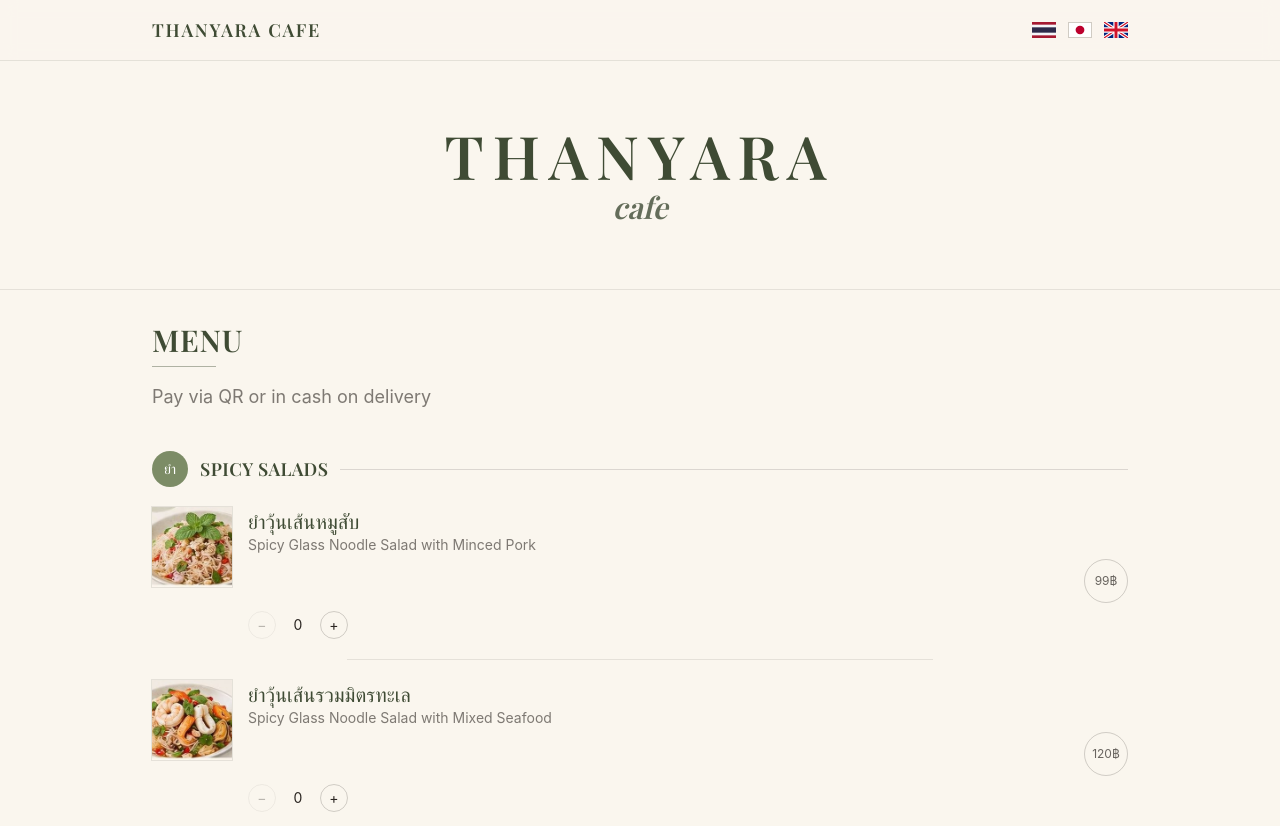
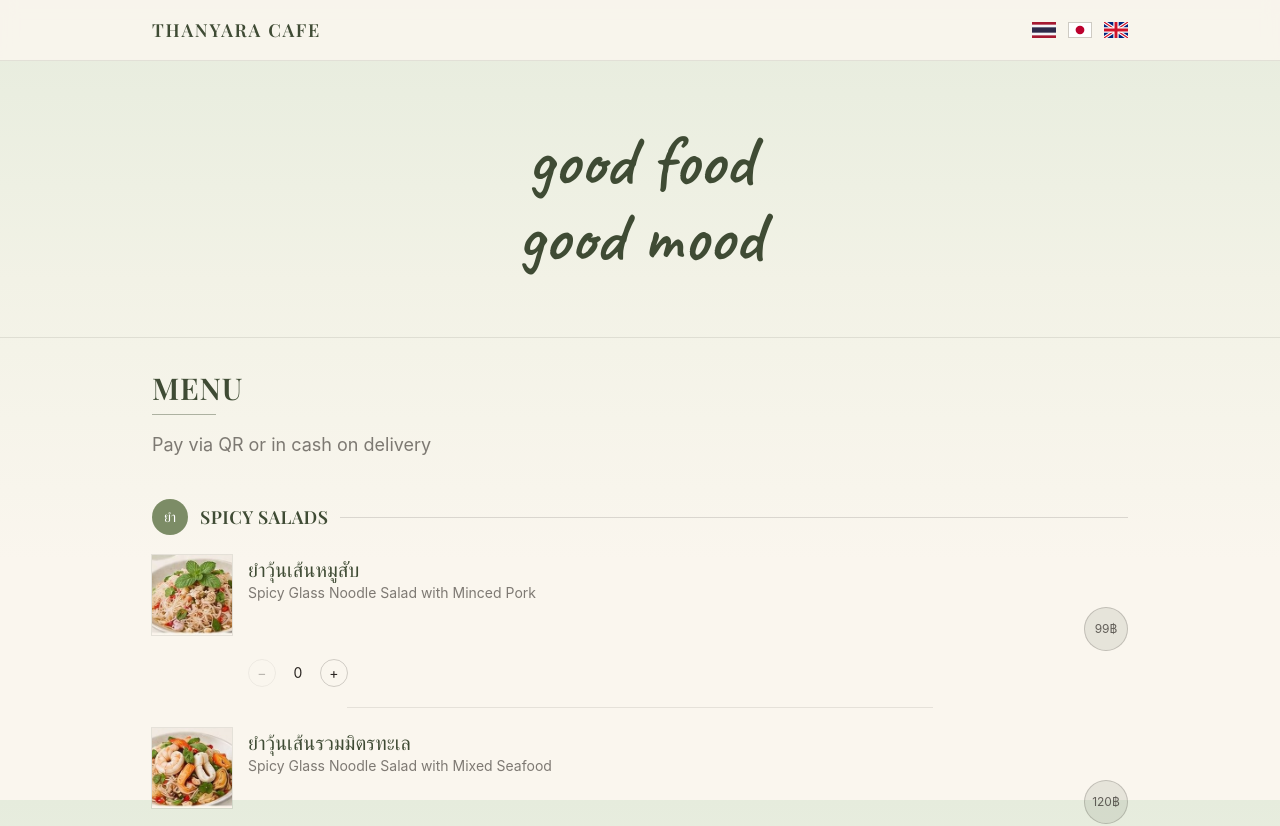
Before and after one commit to michaelchristieningram1974/thanyaracafe, a Next.js app: page / in a window 1280 px wide. Shown: the top 826 px of the page. Built offline with nearby package versions, Linux system fonts and the light colour scheme; a web font is replaced by a local one.

Commit message:
Hero tagline in script font, light green gradient background, tinted price badges

```diff
--- a/app/MenuOrder.tsx
+++ b/app/MenuOrder.tsx
@@ -120,7 +120,7 @@ export default function MenuOrder() {
                         </p>
                         <p className="text-sm text-charcoal/60">{item.name}</p>
                         <div className="mt-1 flex justify-end">
-                          <span className="flex h-11 w-11 shrink-0 items-center justify-center rounded-full border border-charcoal/20 text-xs text-charcoal/70">
+                          <span className="flex h-11 w-11 shrink-0 items-center justify-center rounded-full border border-charcoal/20 bg-forest/10 text-xs text-charcoal/70">
                             {item.price}฿
                           </span>
                         </div>
--- a/app/globals.css
+++ b/app/globals.css
@@ -7,6 +7,7 @@ html {
 }
 
 body {
-  background-color: #faf6ee;
+  background: linear-gradient(180deg, #e6ecdd 0%, #f2f2e6 35%, #faf6ee 70%);
+  background-attachment: fixed;
   color: #2b2622;
 }
--- a/app/page.tsx
+++ b/app/page.tsx
@@ -3,9 +3,6 @@ import MenuOrder from "./MenuOrder";
 import { ThaiFlag, JapanFlag, UKFlag } from "./Flags";
 
 export default function Home() {
-  const [mainName, ...rest] = siteSettings.name.split(" ");
-  const subName = rest.join(" ");
-
   return (
     <main>
       {/* Nav */}
@@ -34,14 +31,12 @@ export default function Home() {
 
       {/* Hero / wordmark */}
       <section className="relative mx-auto max-w-5xl overflow-hidden px-6 py-16 text-center">
-        <h1 className="font-display text-5xl uppercase tracking-[0.15em] text-forest sm:text-6xl">
-          {mainName}
+        <h1 className="font-script text-6xl leading-tight text-forest sm:text-7xl">
+          good food
         </h1>
-        {subName && (
-          <p className="font-display mt-1 text-2xl italic text-forest/80 sm:text-3xl">
-            {subName.toLowerCase()}
-          </p>
-        )}
+        <p className="font-script mt-1 text-6xl leading-tight text-forest sm:text-7xl">
+          good mood
+        </p>
       </section>
 
       {/* Menu + ordering */}
```
